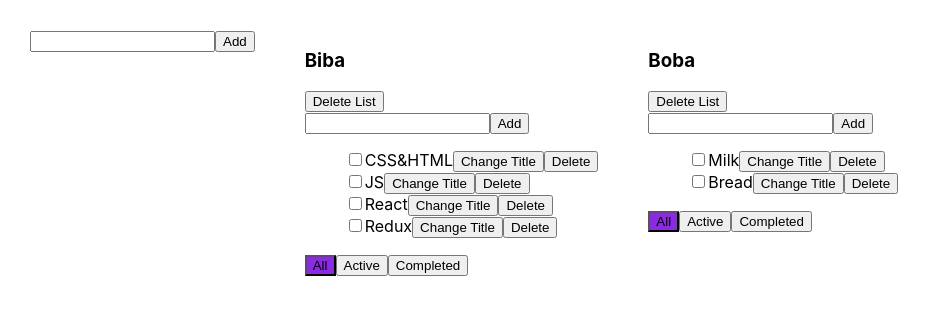
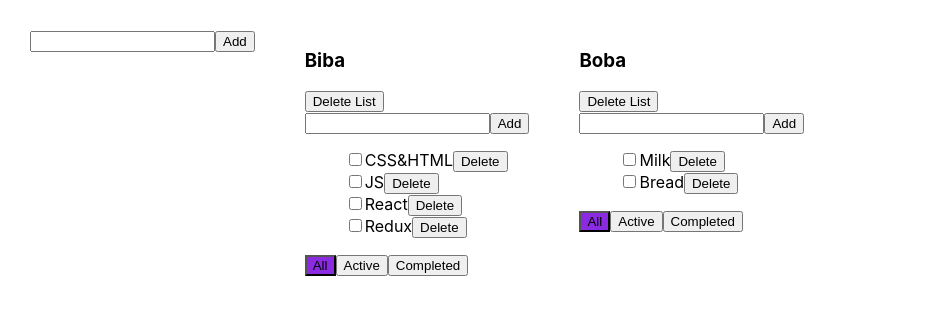
Before and after one commit to VadimKorobec/todo-list-react-ts, a React (Create React App) app: page / in a window 1280 px wide. Shown: the top 314 px of the page, without its empty margins (0-931 px from the left). Built offline with nearby package versions, Linux system fonts and the light colour scheme.

Commit message:
Update EditableSpan.tsx

```diff
--- a/src/components/EditableSpan.tsx
+++ b/src/components/EditableSpan.tsx
@@ -2,17 +2,26 @@ import { useState } from "react";
 
 type EditableSpanPropsType = {
   title: string;
-  editMode: boolean;
 };
 
 export const EditableSpan = ({ title }: EditableSpanPropsType) => {
   const [show, setShow] = useState<boolean>(false);
+
+  const handleChangeTitle = () => {
+    setShow(!show);
+  };
+
+  const handleViewClick = () => {
+   console.log('blur')
+  }
+
   return (
     <>
-      {show ? <input /> : <span>{title}</span>}
-      <button type="button" onClick={() => setShow(!show)}>
-        Change Title
-      </button>
+      {show ? (
+        <input value={title} onBlur={handleViewClick} />
+      ) : (
+        <span onDoubleClick={handleChangeTitle}>{title}</span>
+      )}
     </>
   );
 };
```
